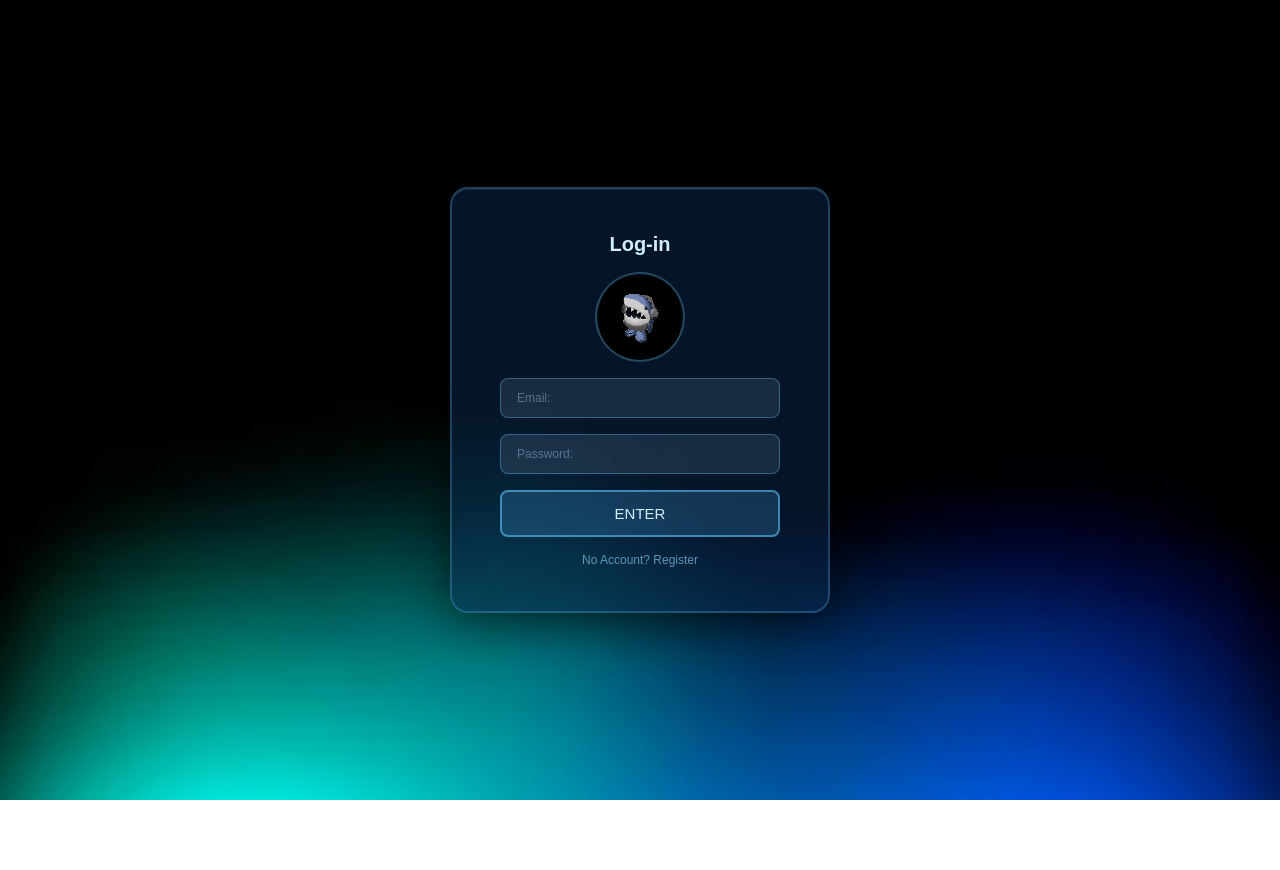
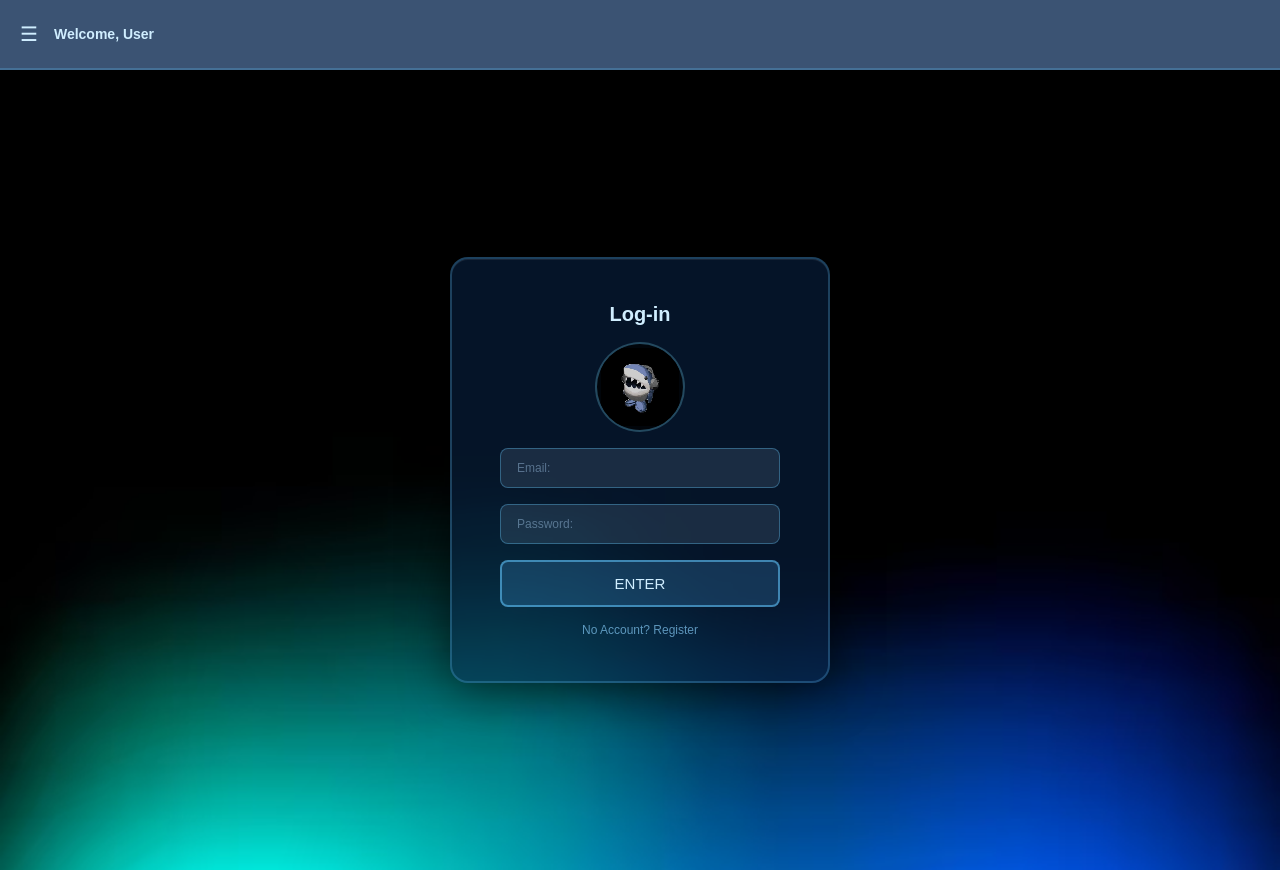
Before and after one commit to helenajanuszki/group11-eece3093, a React (Vite) app in the folder frontend/: page /login in a window 1280 px wide. Before the commit the page ends 800 px from the top, so only its background shows below. Built offline with nearby package versions, Linux system fonts and the light colour scheme.

Commit message:
headedr and nav component before my computer dies

```diff
--- a/frontend/src/App.jsx
+++ b/frontend/src/App.jsx
@@ -2,6 +2,7 @@ import { BrowserRouter, Routes, Route, Navigate } from "react-router-dom"
 import LoginPage from "./LogIn"
 import RegisterPage from "./Register"
 import MoodEntriesPage from "./Journal"
+import Header from "./components/Header"
 
 function ProtectedRoute({ children }) {
     const token = localStorage.getItem("token")
@@ -12,6 +13,8 @@ function ProtectedRoute({ children }) {
 function App() {
     return (
         <BrowserRouter>
+            <Header />
+
             <Routes>
                 <Route path="/login" element={<LoginPage />} />
                 <Route path="/register" element={<RegisterPage />} />
--- /dev/null
+++ b/frontend/src/components/Header.jsx
@@ -0,0 +1,42 @@
+import { useState } from "react"
+import NavSidebar from "./Navigation"
+import "./header.css"
+
+function Header() {
+    const [open, setOpen] = useState(false)
+    const [username] = useState(() => {
+    const savedUser = localStorage.getItem("user")
+
+    if (!savedUser) return "User"
+
+    try {
+        const parsedUser = JSON.parse(savedUser)
+        return parsedUser.username || "User"
+    } catch (err) {
+        console.error("Could not load user from storage:", err)
+        return "User"
+    }
+})
+
+    return (
+        <>
+            <header className="app-header">
+                <div className="header-left">
+                    <button
+                        className="hamburger"
+                        onClick={() => setOpen(!open)}
+                        type="button"
+                    >
+                        ☰
+                    </button>
+
+                    <h1 className="header-title">Welcome, {username}</h1>
+                </div>
+            </header>
+
+            <NavSidebar open={open} setOpen={setOpen} />
+        </>
+    )
+}
+
+export default Header
--- a/frontend/src/components/Navigation.jsx
+++ b/frontend/src/components/Navigation.jsx
@@ -0,0 +1,24 @@
+import { Link } from "react-router-dom"
+import "./header.css"
+
+function NavSidebar({ open, setOpen }) {
+    return (
+        <div className={`sidebar ${open ? "open" : ""}`}>
+            <button
+                className="close-btn"
+                onClick={() => setOpen(false)}
+            >
+                ✕
+            </button>
+
+            <nav className="nav-links">
+                <Link to="/dashboard" onClick={() => setOpen(false)}>Dashboard</Link>
+                <Link to="/journal" onClick={() => setOpen(false)}>Journal</Link>
+                <Link to="/lists" onClick={() => setOpen(false)}>Lists</Link>
+                <Link to="/profile" onClick={() => setOpen(false)}>Profile</Link>
+            </nav>
+        </div>
+    )
+}
+
+export default NavSidebar
--- /dev/null
+++ b/frontend/src/components/header.css
@@ -0,0 +1,75 @@
+/* HEADER */
+.app-header {
+    width: 100%;
+    height: 70px;
+    background: rgba(10, 40, 80, 0.8);
+    border-bottom: 2px solid rgba(100, 200, 255, 0.25);
+    display: flex;
+    align-items: center;
+    padding: 0 20px;
+}
+
+.header-left {
+    display: flex;
+    align-items: center;
+    gap: 16px;
+}
+
+.header-title {
+    color: #d0eeff;
+    font-size: 14px;
+}
+
+/* HAMBURGER */
+.hamburger {
+    font-size: 20px;
+    background: transparent;
+    border: none;
+    color: #d0eeff;
+    cursor: pointer;
+}
+
+/* SIDEBAR */
+.sidebar {
+    position: fixed;
+    top: 0;
+    left: -260px;
+    width: 260px;
+    height: 100%;
+    background: rgba(10, 40, 80, 0.95);
+    border-right: 2px solid rgba(100, 200, 255, 0.25);
+    padding: 20px;
+    transition: left 0.3s ease;
+    z-index: 1000;
+}
+
+.sidebar.open {
+    left: 0;
+}
+
+/* CLOSE BUTTON */
+.close-btn {
+    background: transparent;
+    border: none;
+    color: #d0eeff;
+    font-size: 20px;
+    cursor: pointer;
+    margin-bottom: 20px;
+}
+
+/* NAV LINKS */
+.nav-links {
+    display: flex;
+    flex-direction: column;
+    gap: 20px;
+}
+
+.nav-links a {
+    text-decoration: none;
+    color: #e0f4ff;
+    font-size: 10px;
+}
+
+.nav-links a:hover {
+    color: white;
+}
```
